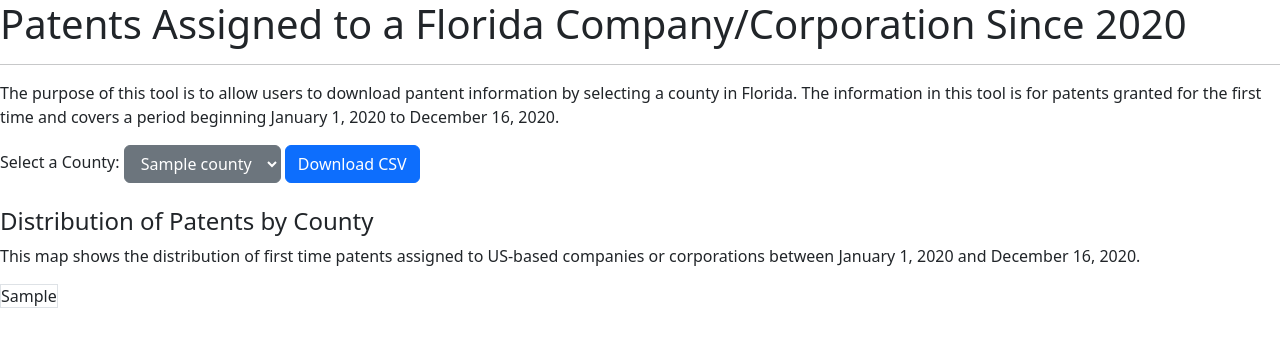
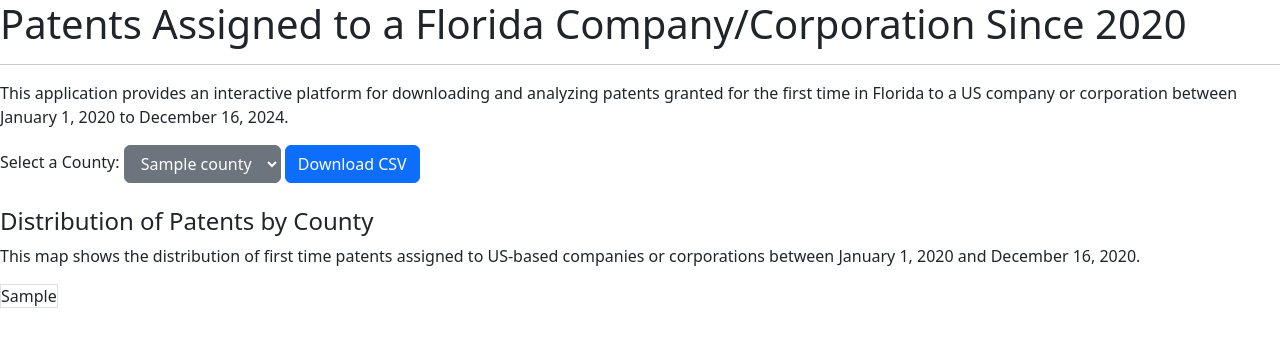
Before and after one commit to JenHLab/florida_patents, a Flask app: template templates/index.html in a window 1280 px wide. Shown: the top 347 px of the page. Run offline with Flask 3, Linux system fonts and the light colour scheme; the template is opened without the code that fills it: most values are stand-ins (such as "Sample title", 1, 10 or a date in 2020); parts of the project's set-up code (start-up, migrations or seed data) failed here and were passed over; some libraries are stand-ins or nearby versions.

Commit message:
Update index.html
Updated HTML

```diff
--- a/templates/index.html
+++ b/templates/index.html
@@ -10,7 +10,7 @@
 <body>
     <h1>Patents Assigned to a Florida Company/Corporation Since 2020</h1>
     <hr>
-    <p>The purpose of this tool is to allow users to download pantent information by selecting a county in Florida. The information in this tool is for patents granted for the first time and covers a period beginning January 1, 2020 to December 16, 2020.</p>
+    <p>This application provides an interactive platform for downloading and analyzing patents granted for the first time in Florida to a US company or corporation between January 1, 2020 to December 16, 2024.</p>
     <form method="POST" action="/download">
         <label for="county">Select a County:</label>
         <select class="btn btn-secondary dropdown-toggle" name="county" id="county" required>
```
